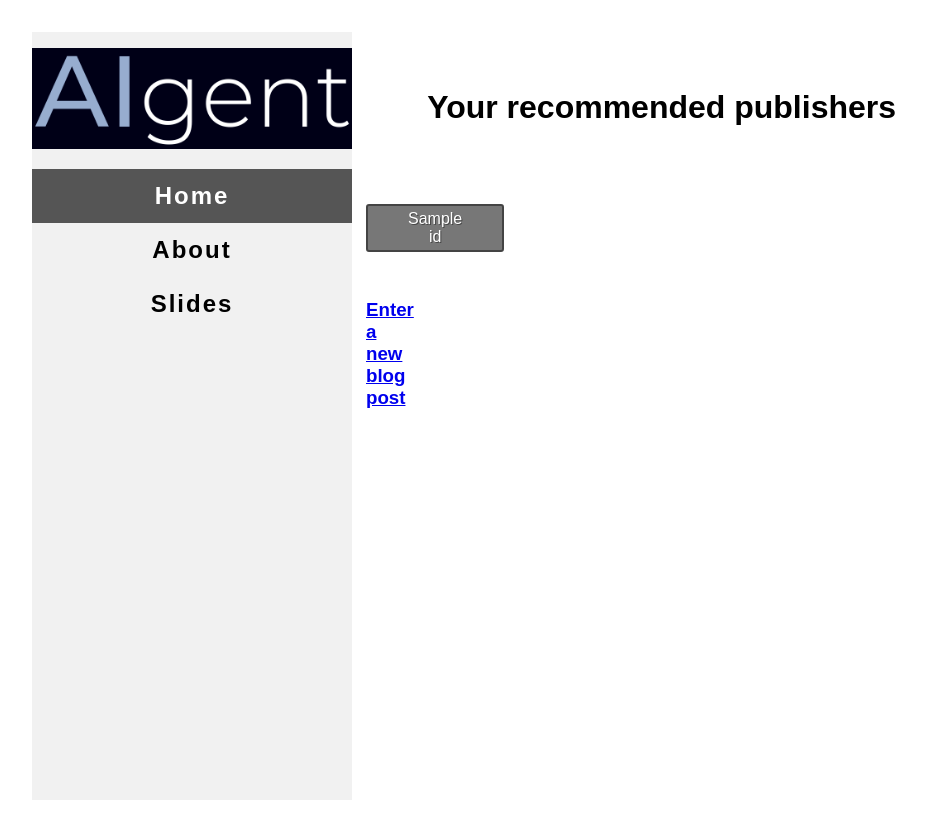
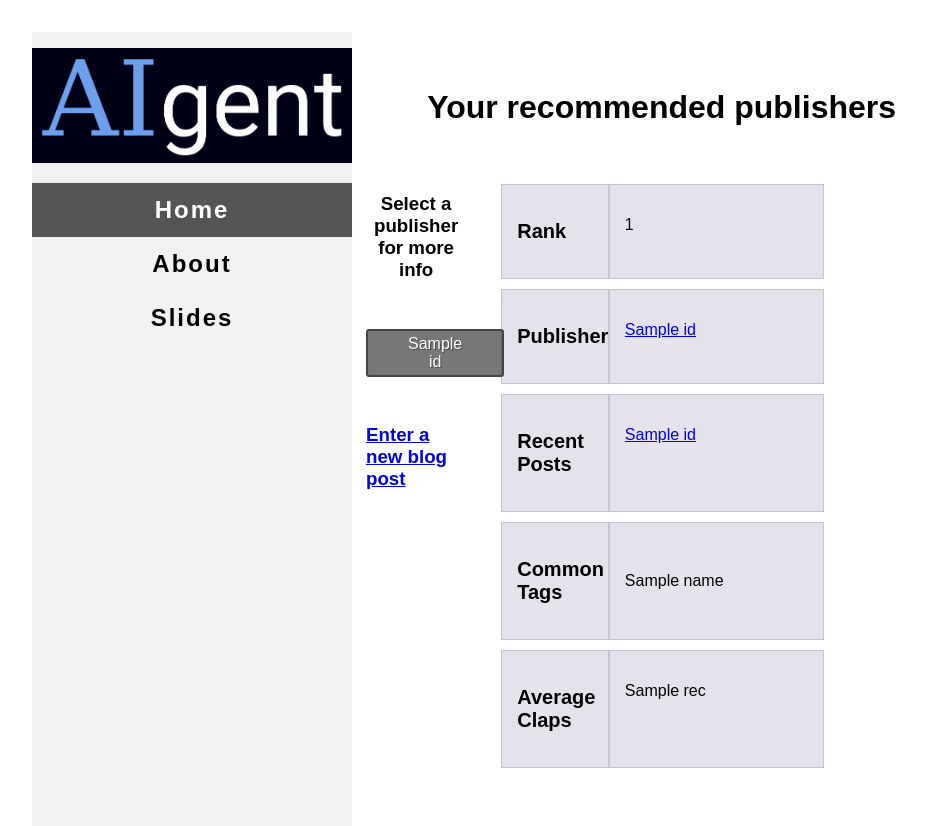
Before and after one commit to JDechery/AIgent, a Flask app: template flaskexample/templates/output_interactive.html in a window 1280 px wide, after a click that opens the changed part. Shown: the whole page, without its empty margins (0-926 px from the left). Before the commit the page ends 800 px from the top, so only its background shows below. Run offline with Flask 2, Linux system fonts and the light colour scheme; the template is opened without the code that fills it: most values are stand-ins (such as "Sample title", 1, 10 or a date in 2020); parts of the project's set-up code (start-up, migrations or seed data) failed here and were passed over; some libraries are stand-ins or nearby versions.

Commit message:
webapp cleanup

```diff
--- a/flaskexample/templates/output_interactive.html
+++ b/flaskexample/templates/output_interactive.html
@@ -40,10 +40,11 @@
 
     <div class="row" style="padding:1px 20px;display:table;">
       <div class="column left" style="width:25%;">
+        <h3 style="text-align:center;"> Select a publisher <br>for more info</h3>
         {% for chan in channel_rec %}
         <div class="pub">
           {% if loop.index==1 %}
-            <input id="Radio{{ loop.index }}" name="Radios" type="radio" value="Option{{ loop.index }}" checked="checked">
+            <input id="Radio{{ loop.index }}" name="Radios" type="radio" value="Option{{ loop.index }}">
           {% else %}
             <input id="Radio{{ loop.index }}" name="Radios" type="radio" value="Option{{ loop.index }}">
           {% endif %}
```
Also changed, not shown: flaskexample/static/aigent.png.
